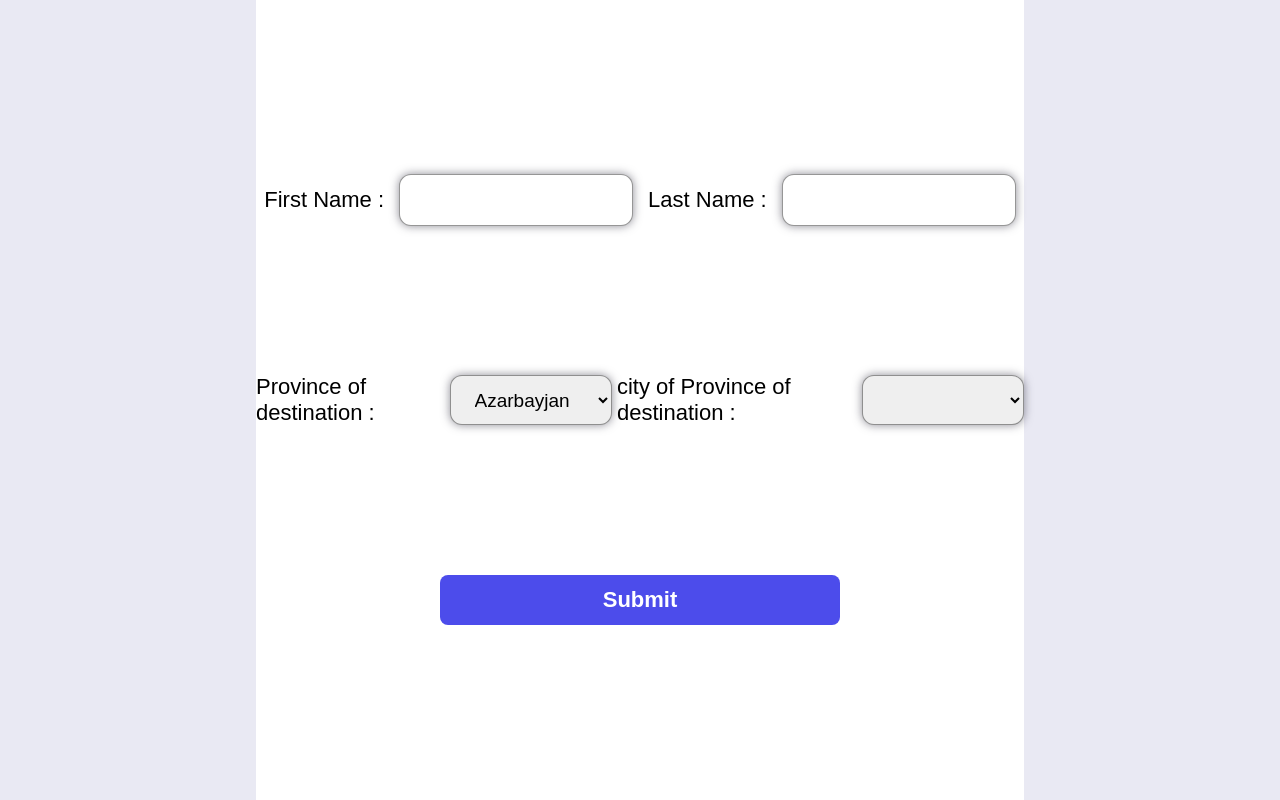
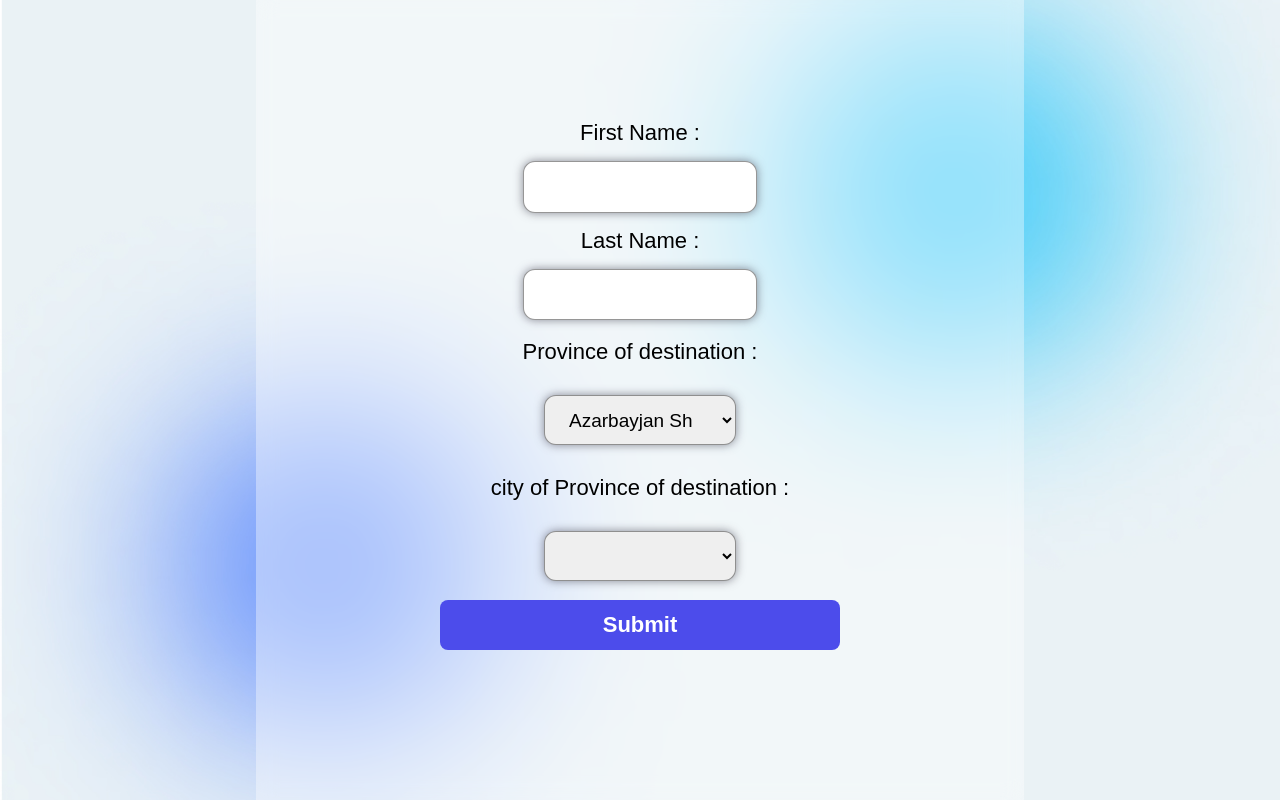
Before and after one commit to mmd-web/Ticketing_System, a plain HTML site: page index.html in a window 1280 px wide. Drawn offline with Linux system fonts and the light colour scheme.

Commit message:
Styles : Update Styles

```diff
--- a/index.html
+++ b/index.html
@@ -11,14 +11,14 @@
     <div id="container" class="flex_center">
         <div id="box_content" class="rel_position flex_col">
 
-            <div id="box_user" class="rel_position flex_row">
+            <div id="box_user" class="rel_position flex_col">
                 <span id="text_user_name">First Name :</span>
                 <input type="text" name="" id="user_name">
                 <span id="text_user_last_name">Last Name :</span>
                 <input type="text" name="" id="user_last_name">
             </div>
 
-            <div id="box_destination" class="rel_position flex_row">
+            <div id="box_destination" class="rel_position flex_col">
                 <span id="text_destination">Province of destination :</span>
                 <select name="" id="data_destination">
                     <option value="AzarbayjanSh">Azarbayjan Sh</option>
--- a/styles/global.css
+++ b/styles/global.css
@@ -13,7 +13,11 @@ body {
     height: 100%;
     top: 0;
     left: 0;
-    background-color: #e9e9f3;
+    background-image: url(../img/background.jpg);
+    background-size: cover;
+    background-position: center;
+    background-attachment: local;
+    background-repeat: no-repeat;
 }
 
 .flex_center {
--- a/styles/style.css
+++ b/styles/style.css
@@ -1,17 +1,15 @@
 #box_content {
     width: 60%;
     height: 100%;
-    background-color: #fff;
+    background-color: #ffffff63;
+    backdrop-filter: blur(10px);
 }
-#box_content>div {
+
+#box_user {
     width: 100%;
     height: 25%;
     background-color: transparent;
     gap: 15px;
-}
-
-#box_user {
-    background-color: transparent;
 }
 #box_user>input {
     width: 25%;
@@ -31,8 +29,10 @@
 }
 
 #box_content>#box_destination {
-    background-color: transparent;
-    gap: 5px;
+    width: 100%;
+    height: 35%;
+    background-color:transparent;
+    gap: 30px;
 }
 #box_destination>select {
     width: 25%;
@@ -51,6 +51,12 @@
     color: #000;
 }
 
+#box_btn {
+    width: 100%;
+    height: 10%;
+    background-color: transparent;
+    align-items: start;
+}
 #box_btn>button {
     width: 400px;
     height: 50px;
```
Also changed, not shown: img/background.jpg (added).
